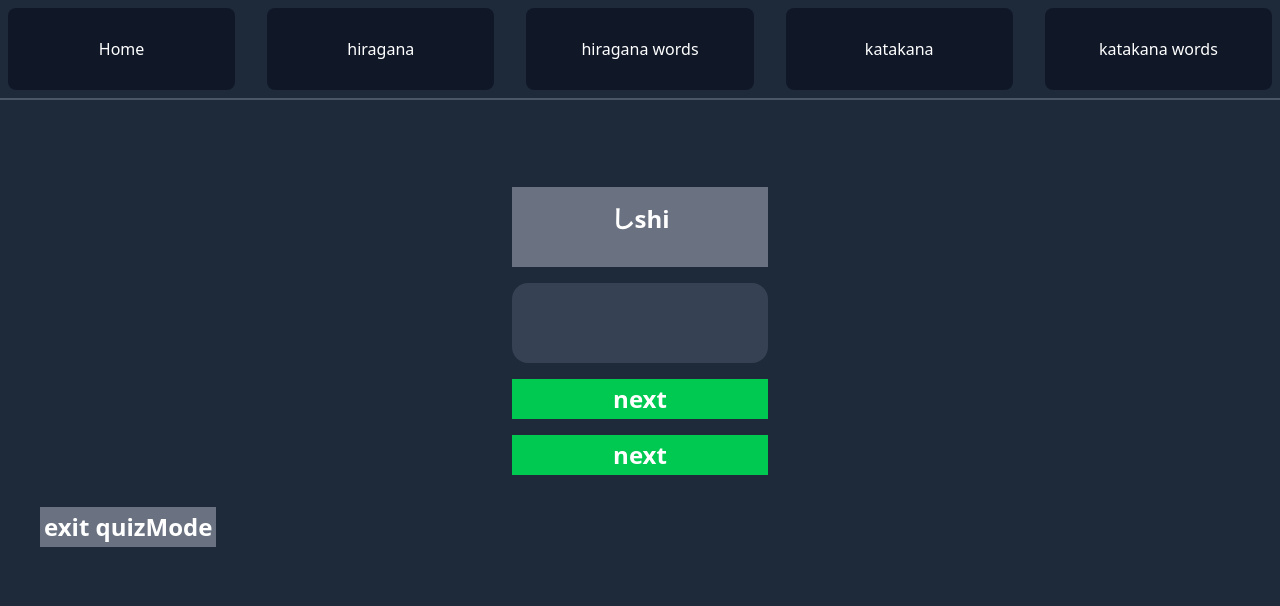
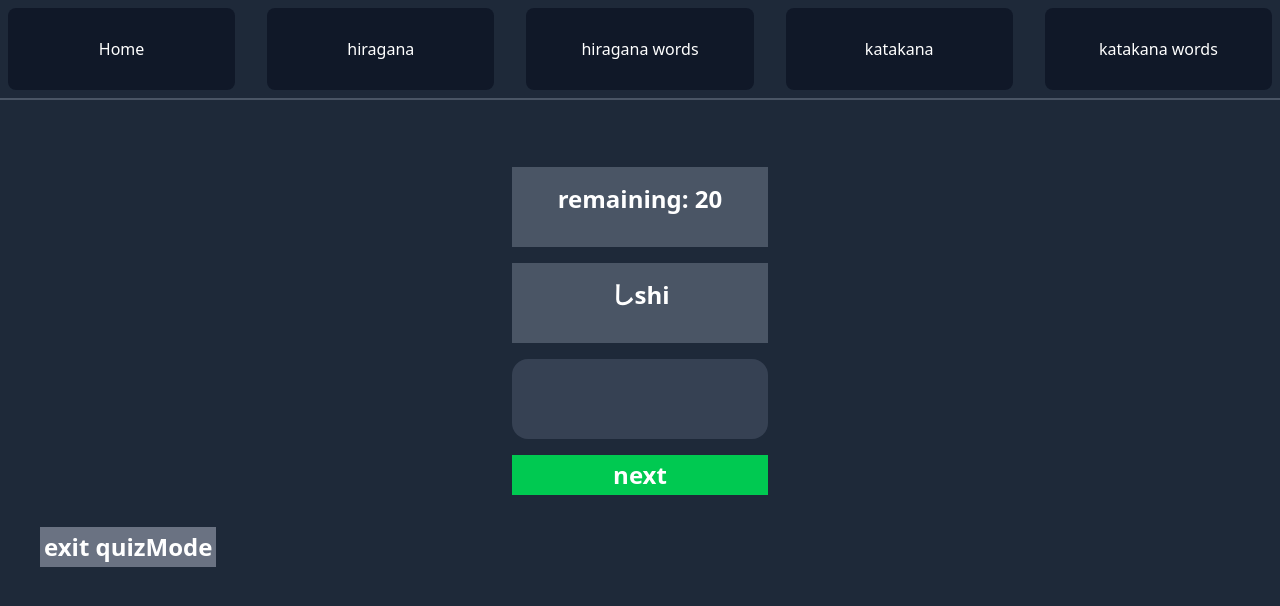
Before and after one commit to AngelMoreno24/Japanese-FlashCards, a React app in the folder frontend/: page /hiragana in a window 1280 px wide. Both pictures are taken after a click on the button "quizMode". Shown: the top 606 px of the page. Built offline with nearby package versions, Linux system fonts and the light colour scheme; the HTML template or start-up script is replaced by a standard one.

Commit message:
added input with answer check

```diff
--- a/frontend/src/pages/HiraganaAlphabet.jsx
+++ b/frontend/src/pages/HiraganaAlphabet.jsx
@@ -30,6 +30,9 @@ const HiraganaAlphabet = () => {
 
   const [currentPair, setCurrentPair] = useState()
 
+  const [inputValue, setInputValue] = useState(''); // Initialize with an empty string
+
+  const [remaining, setRemaining] = useState(20); // Initialize with an empty string
 
   const handleToggle = (index) => {
 
@@ -169,16 +172,40 @@ const HiraganaAlphabet = () => {
     }
   }, [quizMode]);
 
+
+  useEffect(() => {
+    if(inputValue){
+
+      if (inputValue.length == currentPair[1].length) {
+
+        if (inputValue == currentPair[1]) {
+          console.log("correct")
+          setInputValue("")
+          //reduce remaining by 1
+          setRemaining(remaining-1);
+          selectCharacter(quiz)
+        }else{
+
+          console.log("wrong")
+          setInputValue("")
+        }
+      }
+    }
+  }, [inputValue]);
+
+
   if(quizMode){
     return(
       <>
-      <p className='text-2xl font-semibold text-center my-4 bg-gray-500 p-4 w-64 mx-auto h-20'>{currentPair}</p>
-      <input type="text" className='block  bg-gray-700 text-center rounded-2xl w-64 mx-auto h-20 text-2xl p-4'/>
-      <p className='text-2xl font-semibold text-center my-4 bg-green-500 p-1 w-64 mx-auto'
-        onClick={()=>{selectCharacter(quiz)}}
-      >
-        next
-      </p>
+      <p className='text-2xl font-semibold text-center my-4 bg-gray-600 p-4 w-64 mx-auto h-20'>remaining: {remaining}</p>
+
+      <p className='text-2xl font-semibold text-center my-4 bg-gray-600 p-4 w-64 mx-auto h-20'>{currentPair}</p>
+      <input type="text" className='block  bg-gray-700 text-center rounded-2xl w-64 mx-auto h-20 text-2xl p-4'
+        value={inputValue}
+        onChange={(e) => setInputValue(e.target.value)}
+
+      />
+
       <p className='text-2xl font-semibold text-center my-4 bg-green-500 p-1 w-64 mx-auto'
         onClick={()=>{selectCharacter(quiz)}}
       >
```
